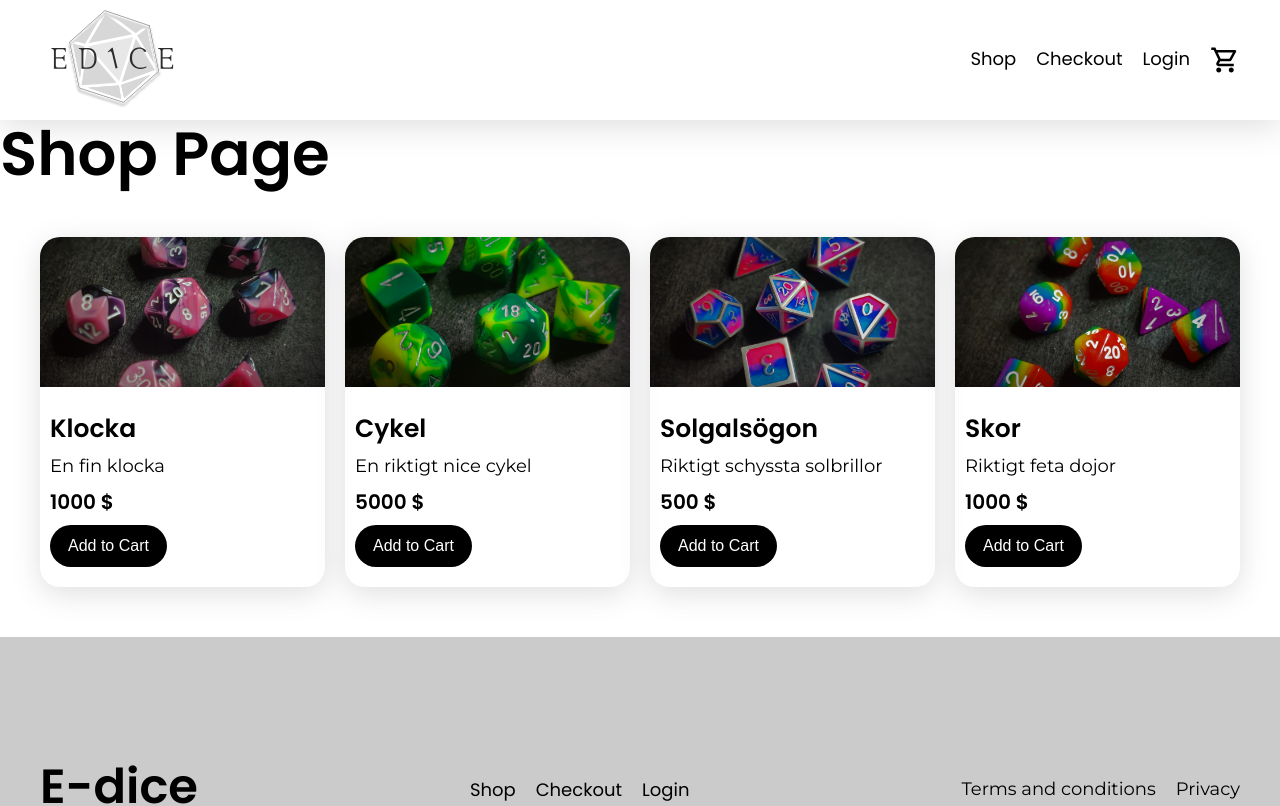
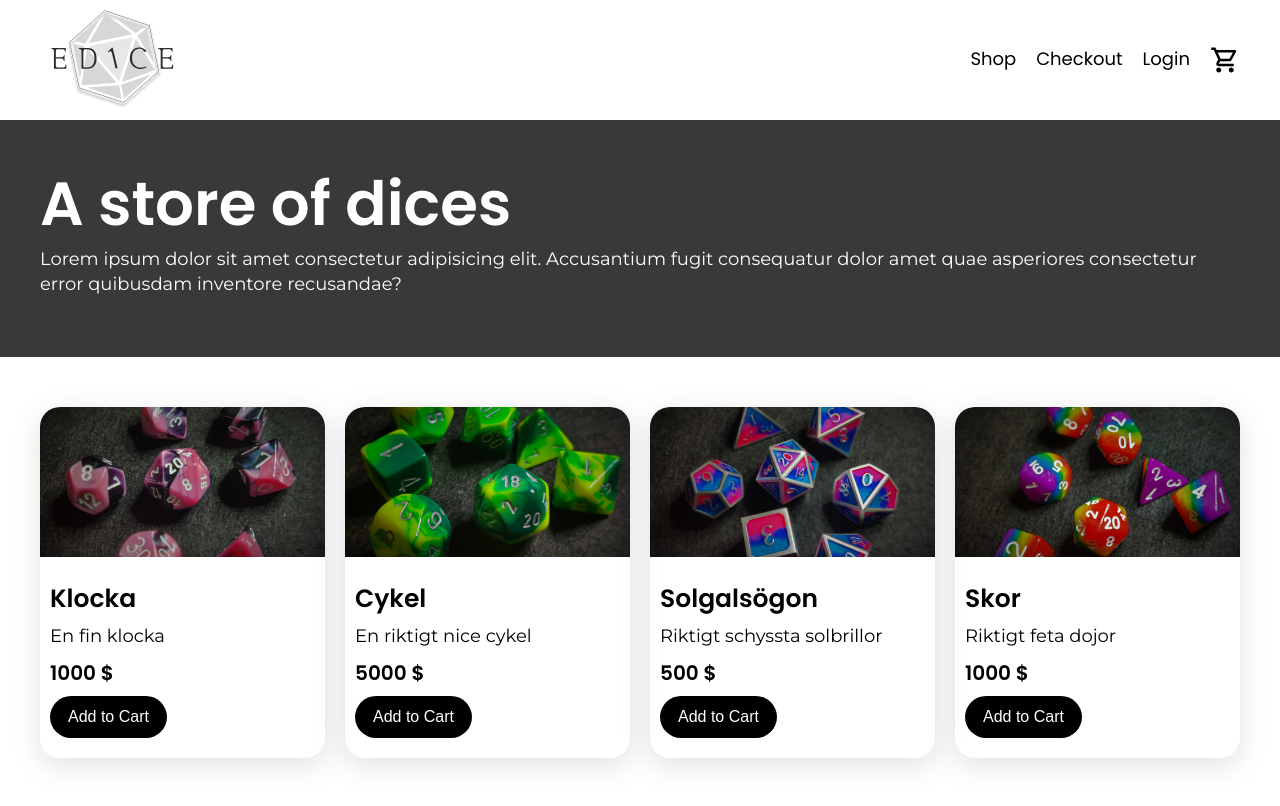
Before and after one commit to kajberg84/E-Dice, a React (Create React App) app: page / in a window 1280 px wide. Shown: the top 806 px of the page. Built offline with nearby package versions, Linux system fonts and the light colour scheme.

Commit message:
Skapa hero component och lägg till i shop

```diff
--- /dev/null
+++ b/src/components/hero/Hero.jsx
@@ -0,0 +1,12 @@
+import styles from './Hero.module.css'
+
+export const Hero = ({title, children}) => {
+    return (
+        <div className={styles.hero_container}>
+            <div className={styles.hero_content_wrapper}>
+                <h1 className={styles.hero_title}>{title}</h1>
+                <p className={styles.hero_content}>{children}</p>
+            </div>
+        </div>
+    )
+}
--- /dev/null
+++ b/src/components/hero/Hero.module.css
@@ -0,0 +1,18 @@
+.hero_container {
+  background-color: rgb(57, 57, 57);
+}
+
+.hero_content_wrapper {
+  max-width: 1200px;
+  margin: 0 auto;
+  padding: 50px 0;
+}
+
+.hero_title {
+  color: #fff;
+}
+
+.hero_content {
+  color: #fff;
+  font-size: 1.8rem;
+}
--- a/src/views/shop/Shop.jsx
+++ b/src/views/shop/Shop.jsx
@@ -1,8 +1,15 @@
-import {ProductsWrapper } from '../../components/productswrapper/ProductsWrapper';
+import { ProductsWrapper } from '../../components/productswrapper/ProductsWrapper';
+import { Hero } from '../../components/hero/Hero';
+
+// styles
+import styles from './Shop.module.css';
+
 export const Shop = () => {
   return (
     <>
-      <h1> Shop Page </h1>
+      <Hero title="A store of dices">
+        Lorem ipsum dolor sit amet consectetur adipisicing elit. Accusantium fugit consequatur dolor amet quae asperiores consectetur error quibusdam inventore recusandae?
+      </Hero>
       <ProductsWrapper />
     </>
   );
```
